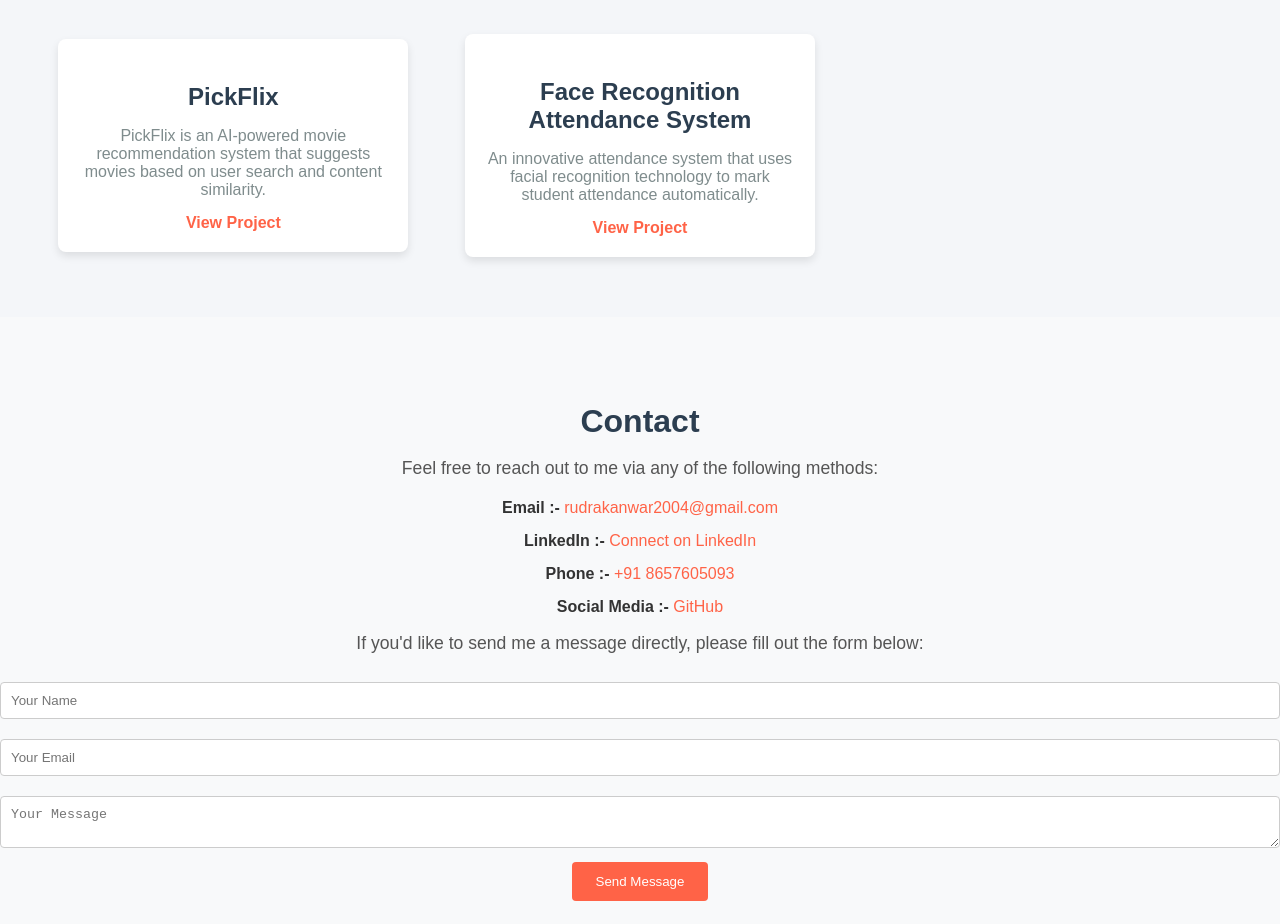
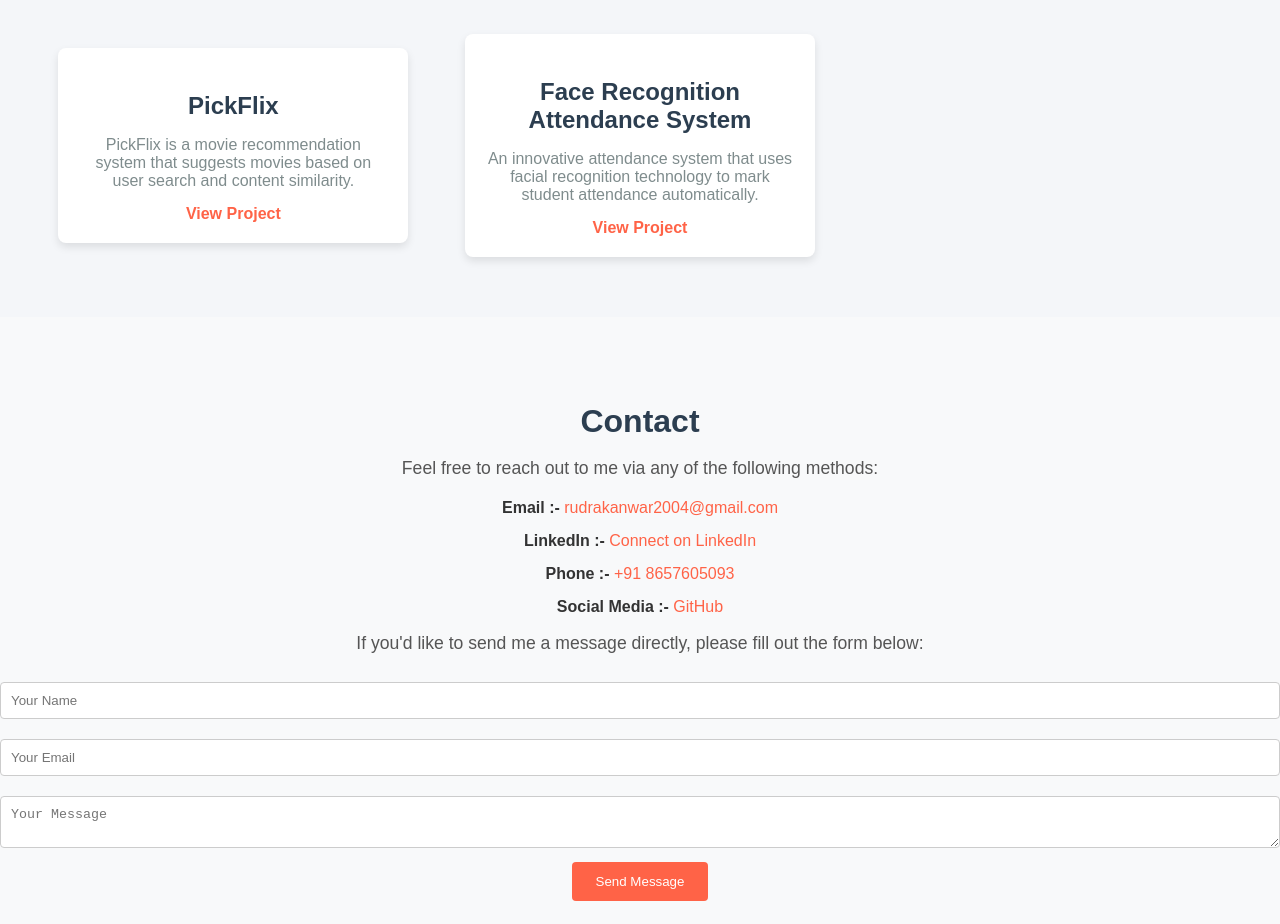
Before and after one commit to rudrakanwar2004/Portfolio, a React (Vite) app: page / in a window 1280 px wide. Shown: the part 3440-4364 px from the top of the page. Built offline with nearby package versions, Linux system fonts and the light colour scheme; the HTML template or start-up script is replaced by a standard one.

Commit message:
modified project description

```diff
--- a/src/components/Projects.jsx
+++ b/src/components/Projects.jsx
@@ -4,7 +4,7 @@ export default function Projects() {
   const projects = [
     {
       title: "PickFlix",
-      description: "PickFlix is an AI-powered movie recommendation system that suggests movies based on user search and content similarity.",
+      description: "PickFlix is a movie recommendation system that suggests movies based on user search and content similarity.",
       link: "https://github.com/rudrakanwar2004/PickFlix/tree/updated-pickflix",
     },
     {
```
